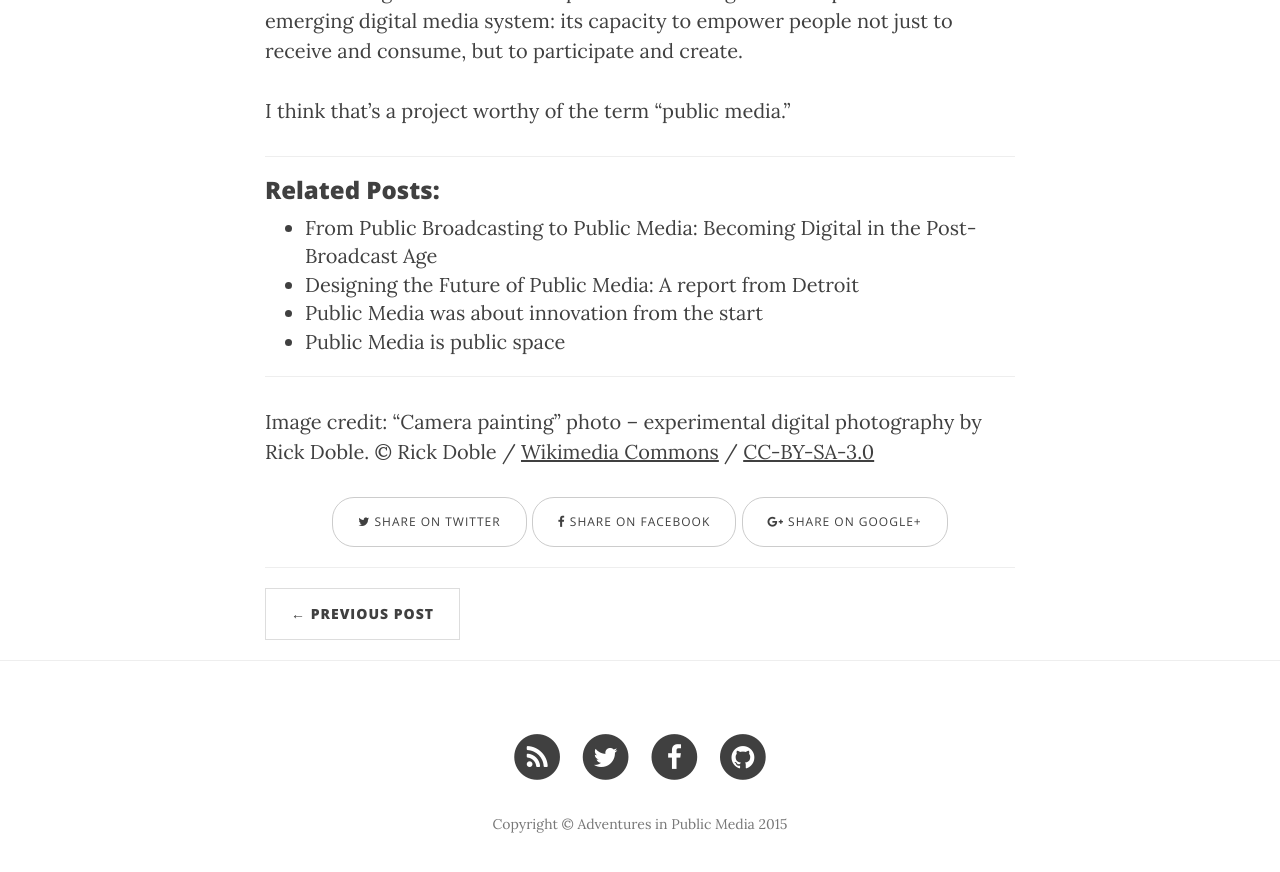
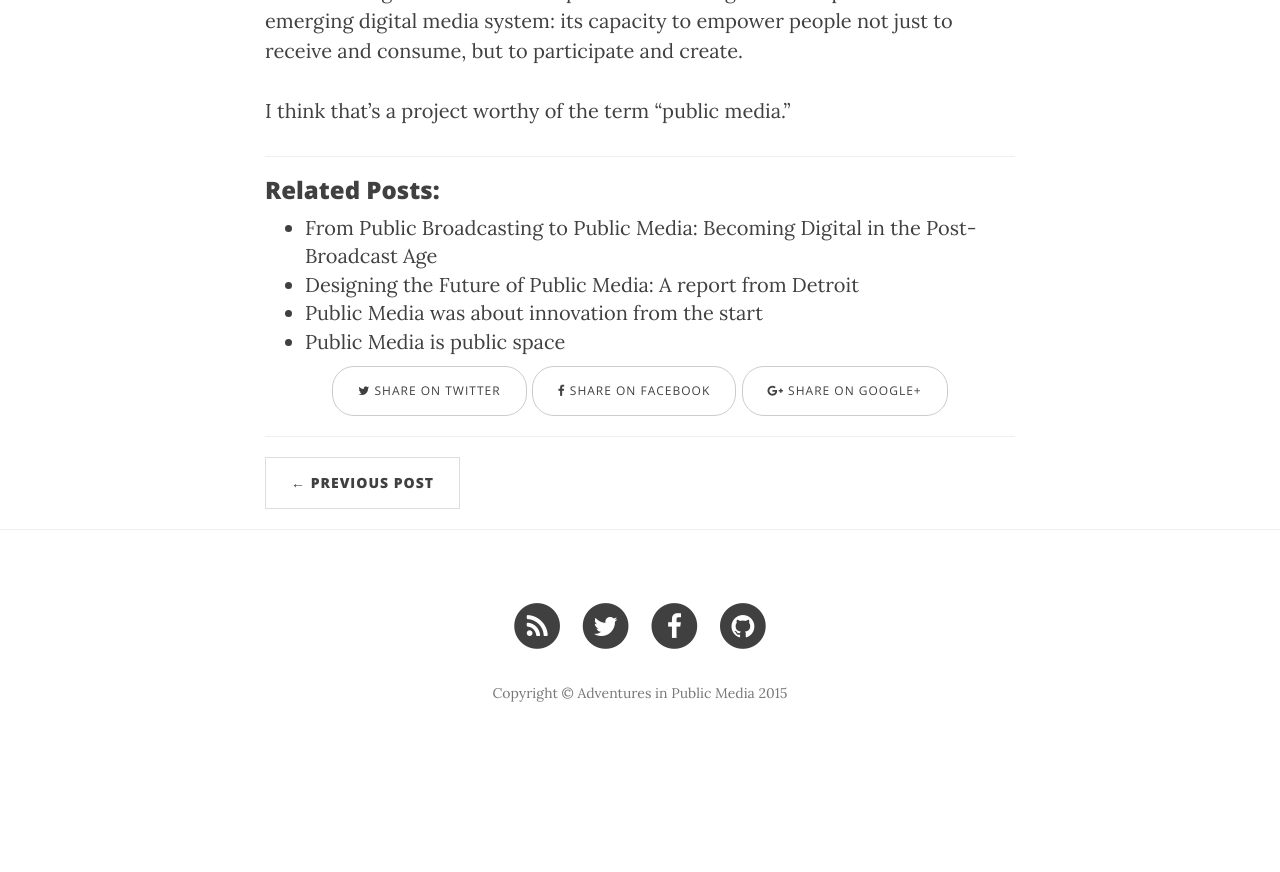
Before and after one commit to jackbrighton/jackbrighton.github.io, a Jekyll site: the page built from _posts/2015-05-25-what-is-digital-first.md, in a window 1280 px wide and 900 px high, scrolled down 4131 px. Shown: the top 872 px of the window. Built offline with Jekyll 4.4.1, drawn with Linux system fonts in a browser that asks for light colours; nearby versions of some CDN libraries; after the commit the page ends 4900 px from its top, so only the background shows below that.

Commit message:
delete image credit

```diff
--- a/_posts/2015-05-25-what-is-digital-first.md
+++ b/_posts/2015-05-25-what-is-digital-first.md
@@ -74,7 +74,3 @@ I think that’s a project worthy of the term “public media.”
 - [Designing the Future of Public Media: A report from Detroit](http://jackbrighton.github.io/2015/05/03/storytelling-workshop/)
 - [Public Media was about innovation from the start](http://jackbrighton.github.io/2015/04/23/public-media-innovation/)
 - [Public Media is public space](http://jackbrighton.github.io/2015/04/22/public-space/)
-
-***
-
-Image credit: "Camera painting" photo -- experimental digital photography by Rick Doble. © Rick Doble / [Wikimedia Commons](http://commons.wikimedia.org/wiki/File:05_camera_painting_motion_blur_experimental_digital_photography_by_Rick_Doble.jpg) / [CC-BY-SA-3.0](http://creativecommons.org/licenses/by-sa/3.0/)
```
